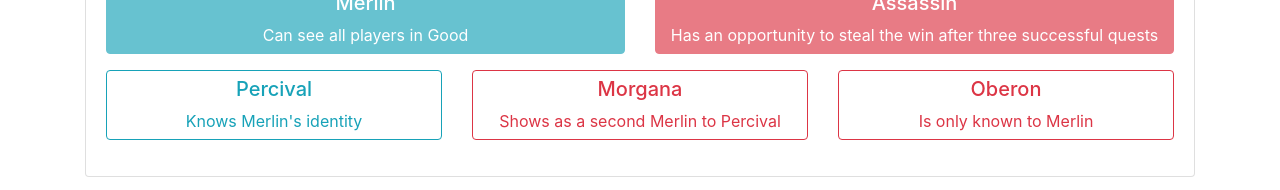
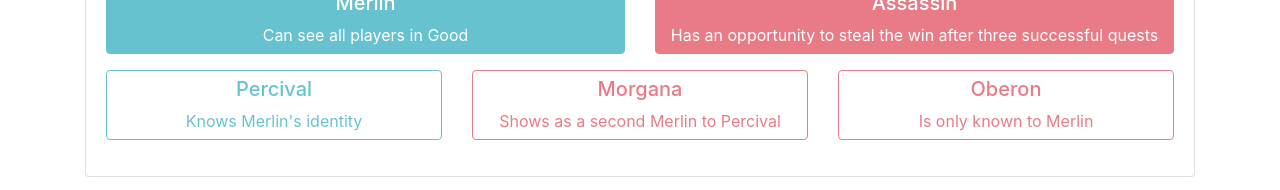
Before and after one commit to ben-dale/project-icarus, a Vue app in the folder client/: page /avalon/thing in a window 1280 px wide. Both pictures are taken after a click on the button "Join". Shown: the part 499-689 px from the top of the page. Built offline with nearby package versions, Linux system fonts and the light colour scheme; no server answers; the HTML template or start-up script is replaced by a standard one.

Commit message:
disable settings button if not room owner

```diff
--- a/client/src/components/avalon/Lobby.vue
+++ b/client/src/components/avalon/Lobby.vue
@@ -35,6 +35,7 @@
                   v-on:click="selectPercival()"
                   type="button"
                   v-bind:class="['btn', 'btn-block', (percivalSelected ? 'btn-info' : 'btn-outline-info')]"
+                  :disabled="!isRoomOwner()"
                 >
                   <h5>Percival</h5>Knows Merlin's identity
                 </button>
@@ -44,6 +45,7 @@
                   v-on:click="selectMorgana()"
                   type="button"
                   v-bind:class="['btn', 'btn-block', (morganaSelected ? 'btn-danger' : 'btn-outline-danger')]"
+                  :disabled="!isRoomOwner()"
                 >
                   <h5>Morgana</h5>Shows as a second Merlin to Percival
                 </button>
@@ -53,6 +55,7 @@
                   v-on:click="selectOberon()"
                   type="button"
                   v-bind:class="['btn', 'btn-block', (oberonSelected ? 'btn-danger' : 'btn-outline-danger')]"
+                  :disabled="!isRoomOwner()"
                 >
                   <h5>Oberon</h5>Is only known to Merlin
                 </button>
@@ -211,6 +214,9 @@ export default {
     leave: function() {
       this.socket.disconnect();
       this.$router.replace({ name: `Avalon` });
+    },
+    isRoomOwner: function() {
+      return this.ownerSocketId == this.socket.id;
     }
   }
 };
```
